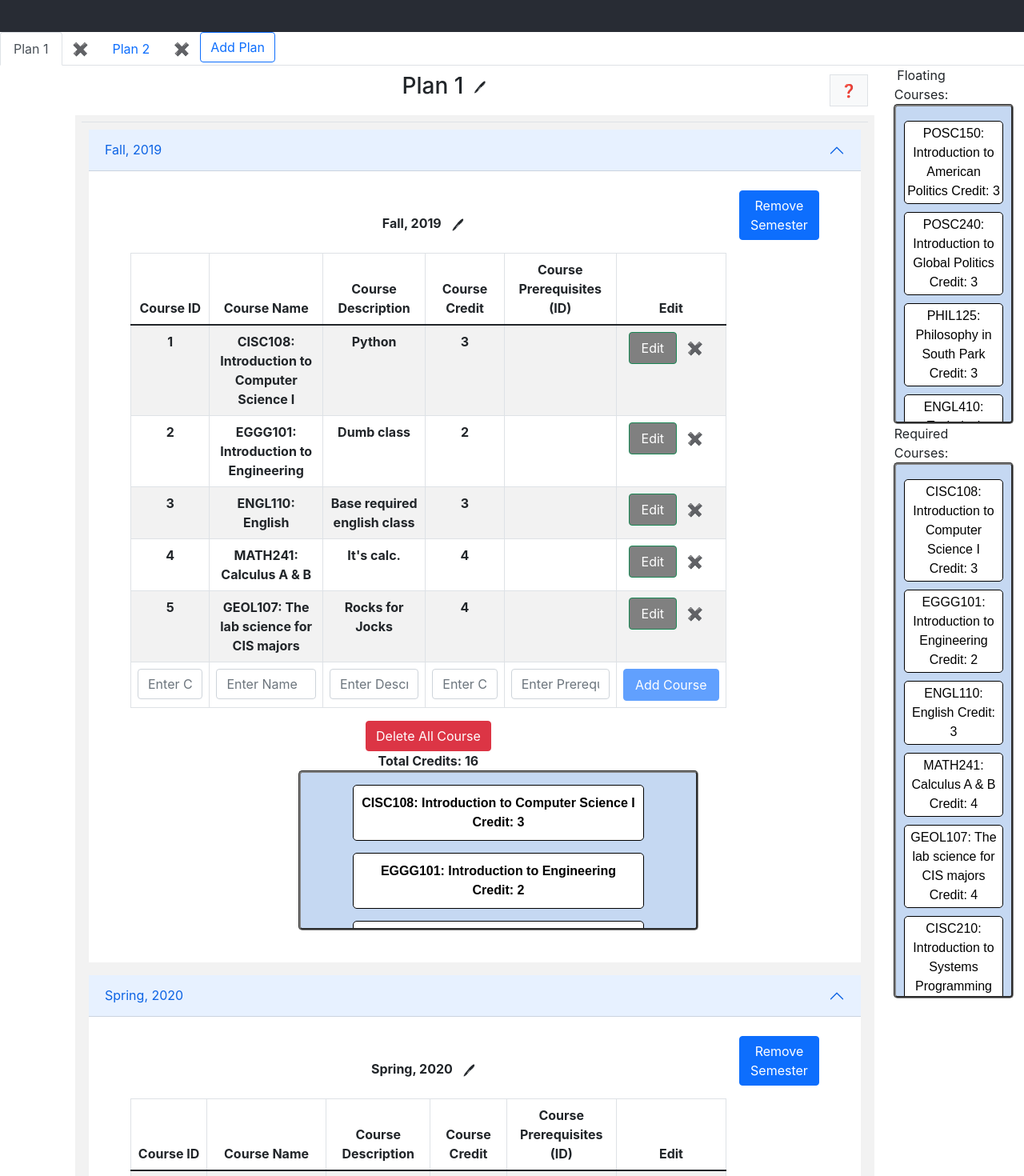
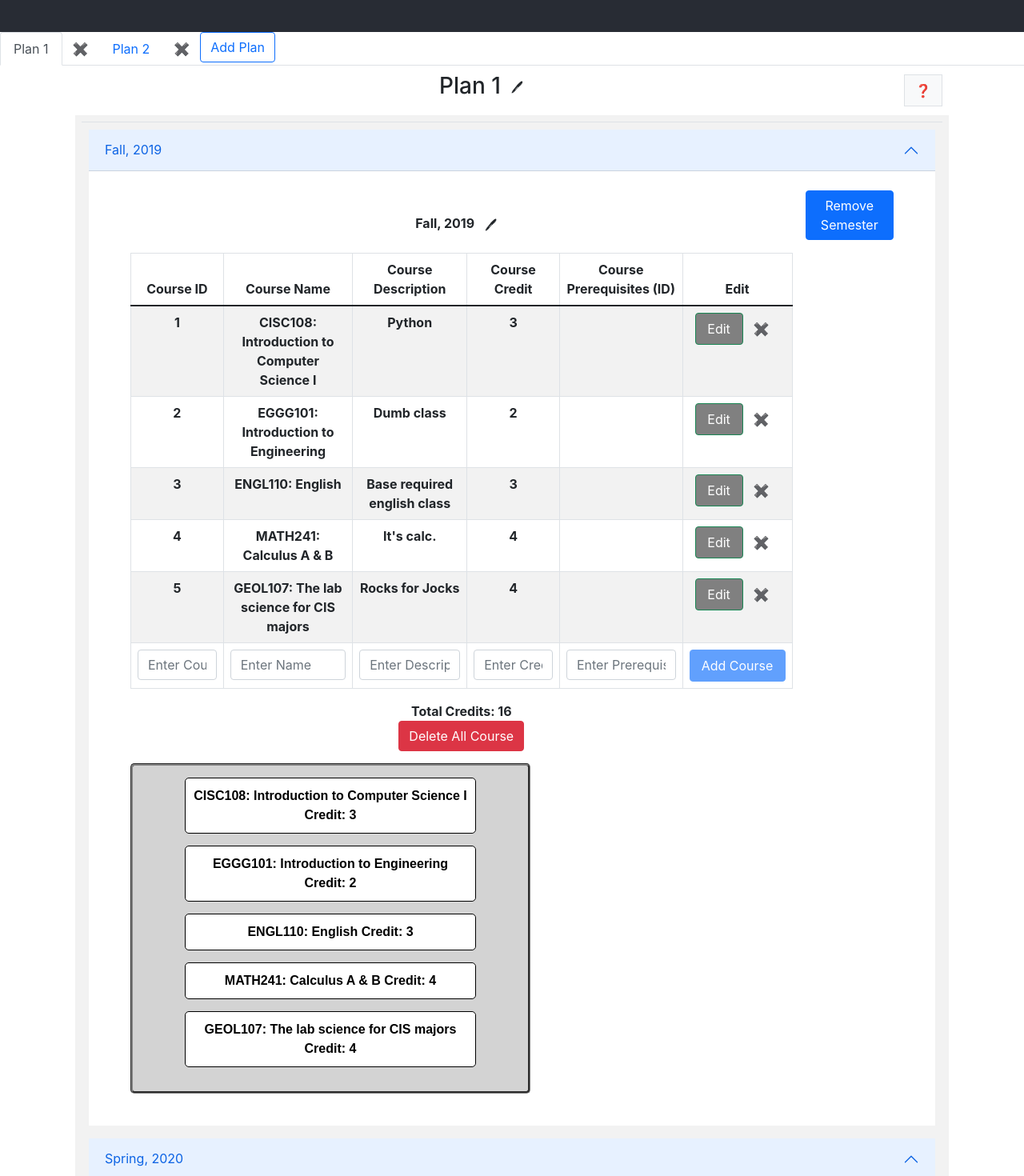
Before and after one commit to UD-CISC275-S22/cis-scheduler-team24, a React (Create React App) app: page / in a window 1280 px wide. Shown: the part 280-1750 px from the top of the page at 80% size. Built offline with nearby package versions, Linux system fonts and the light colour scheme.

Commit message:
Removing courses changes their isTaken status

```diff
--- a/src/App.css
+++ b/src/App.css
@@ -52,27 +52,27 @@
 
 .coursesbox {
     text-align: center;
-    height: 200px;
+    height: auto;
     width: 500px;
     overflow: auto;
-    background-color: rgb(197, 216, 242);
+    background-color: lightgray;
     color: gray;
     scrollbar-base-color: gold;
     font-family: arial;
     padding: 15px;
     justify-content: center;
-    margin-left: 210px;
     border-style: groove;
     border-color: gray;
     border-radius: 5px;
+    margin-top: 15px;
 }
 
 .floating {
     text-align: auto;
-    height: 400px;
-    width: 150px;
+    height: auto;
+    width: 100%;
     overflow: auto;
-    background-color: rgb(197, 216, 242);
+    background-color: lightgray;
     color: gray;
     scrollbar-base-color: gold;
     font-family: arial;
@@ -84,11 +84,12 @@
 }
 
 .required {
+    /* DRAGBOX STYLE
     text-align: auto;
     height: 670px;
     width: 150px;
     overflow: auto;
-    background-color: rgb(197, 216, 242);
+    background-color: lightgray;
     color: gray;
     scrollbar-base-color: gold;
     font-family: arial;
@@ -97,5 +98,13 @@
     border-style: groove;
     border-color: gray;
     border-radius: 5px;
-    /* margin-right: 5px; */
+    */
+
+    text-align: auto;
+    height: auto;
+    width: 100%;
+    overflow: auto;
+    font-family: arial;
+    padding: 15px;
+    justify-content: center;
 }
--- a/src/components/listCourses.tsx
+++ b/src/components/listCourses.tsx
@@ -86,7 +86,15 @@ export function ListCourses({
                 (course: Course): boolean => course.id !== doomedCourse.id
             )
         );
-        setFloats([...floatingCourses, doomedCourse]);
+        setFloats([...floatingCourses, { ...doomedCourse, isTaken: false }]);
+        setRequirements(
+            requiredCourses.map(
+                (course: Course): Course =>
+                    course.id === doomedCourse.id
+                        ? { ...course, isTaken: false }
+                        : { ...course }
+            )
+        );
         setShowAddModal(false);
     }
 
@@ -218,14 +226,14 @@ export function ListCourses({
                 </tbody>
             </Table>
             <Container>
+                <div>Total Credits: {Credits}</div>
+            </Container>
+            <Container>
                 <DeleteCourseModal
                     deletCourse={() => {
                         deleteAllCourse();
                     }}
                 ></DeleteCourseModal>
-            </Container>
-            <Container>
-                <div>Total Credits: {Credits}</div>
             </Container>
             <div className="coursesbox">
                 <DragDropContext onDragEnd={onDragEnd}>
--- a/src/components/viewPlan.tsx
+++ b/src/components/viewPlan.tsx
@@ -68,7 +68,16 @@ export function ViewPlan({
 
     function clearSemesters(): void {
         setSemesters([]);
-        setFloats([...courses]);
+        setFloats(
+            courses.map(
+                (course: Course): Course => ({ ...course, isTaken: false })
+            )
+        );
+        setRequirements(
+            requiredCourses.map(
+                (course: Course): Course => ({ ...course, isTaken: false })
+            )
+        );
     }
 
     function setSemesterName(id: number, name: string): void {
@@ -96,7 +105,7 @@ export function ViewPlan({
         <div>
             <Container>
                 <Row>
-                    <Col sm={11}>
+                    <Col>
                         <Table striped borderless>
                             <thead>
                                 <tr>
@@ -164,7 +173,7 @@ export function ViewPlan({
                             </tbody>
                         </Table>
                     </Col>
-                    <Col sm={1}>
+                    <Col>
                         <div>
                             {/* <Button variant="primary" onClick={handleShow}>
                                     Show Courses Pool and Degree plan
--- a/src/components/viewRequirements.tsx
+++ b/src/components/viewRequirements.tsx
@@ -1,5 +1,7 @@
 import React from "react";
+import { Table } from "react-bootstrap";
 import { Course } from "../interfaces/course";
+/*
 import {
     DragDropContext,
     Draggable,
@@ -8,6 +10,7 @@ import {
     DropResult,
     NotDraggingStyle
 } from "react-beautiful-dnd";
+*/
 
 export function ViewRequirements({
     requirements,
@@ -16,6 +19,7 @@ export function ViewRequirements({
     requirements: Course[];
     setRequirements: (courses: Course[]) => void;
 }): JSX.Element {
+    /*
     const onDragEnd = (result: DropResult) => {
         const { source, destination } = result;
         if (!destination) return;
@@ -25,7 +29,9 @@ export function ViewRequirements({
         items.splice(destination.index, 0, newOrder);
         setRequirements(items);
     };
+    */
 
+    /*
     const getItemStyle = (
         isDragging: boolean,
         draggableStyle: DraggingStyle | NotDraggingStyle | undefined
@@ -39,8 +45,35 @@ export function ViewRequirements({
         borderRadius: "5px",
         ...draggableStyle
     });
+    */
+
     return (
-        <div className="required">
+        <div>
+            <Table striped bordered hover className="required">
+                <thead>
+                    <tr>
+                        <th>
+                            <div>Course</div>
+                        </th>
+                        <th>
+                            <div>Taken?</div>
+                        </th>
+                    </tr>
+                </thead>
+                <tbody>
+                    {requirements.map((course: Course) => (
+                        <tr key={course.id}>
+                            <td>
+                                <td>{course.name}</td>
+                            </td>
+                            <td>
+                                {course.isTaken ? <div>✓</div> : <div>✗</div>}
+                            </td>
+                        </tr>
+                    ))}
+                </tbody>
+            </Table>
+            {/*}
             <DragDropContext onDragEnd={onDragEnd}>
                 <Droppable droppableId="courses">
                     {(Provided) => (
@@ -84,6 +117,7 @@ export function ViewRequirements({
                     )}
                 </Droppable>
             </DragDropContext>
+                        */}
         </div>
     );
 }
--- a/src/components/viewSemester.tsx
+++ b/src/components/viewSemester.tsx
@@ -36,11 +36,27 @@ export function ViewSemester({
 
     function deleteSemester(): void {
         removeSemester(semester.id);
-        removeCourses();
+        removeSemesterCourses();
     }
 
-    function removeCourses(): void {
-        setFloats([...floatingCourses, ...semesterCourses]);
+    function removeSemesterCourses(): void {
+        setFloats(
+            floatingCourses.concat(
+                semesterCourses.map(
+                    (course: Course): Course => ({ ...course, isTaken: false })
+                )
+            )
+        );
+        setRequirements(
+            requiredCourses.map(
+                (course: Course): Course =>
+                    semesterCourses
+                        .map((semCourse: Course): number => semCourse.id)
+                        .includes(course.id)
+                        ? { ...course, isTaken: false }
+                        : { ...course }
+            )
+        );
         setSemesterCourses([]);
     }
 
@@ -94,7 +110,9 @@ export function ViewSemester({
                                     requiredCourses={requiredCourses}
                                     setFloats={setFloats}
                                     setRequirements={setRequirements}
-                                    removeSemesterCourses={removeCourses}
+                                    removeSemesterCourses={
+                                        removeSemesterCourses
+                                    }
                                     updateCourses={updateCourses}
                                     updateSemesterCourses={
                                         updateSemesterCourses
--- a/src/data/course–book.json
+++ b/src/data/course–book.json
@@ -152,5 +152,16 @@
         "isEditing": false,
         "isRequired": false,
         "breadthType": "B"
+    },
+    {
+        "id": 15,
+        "name": "CISC475: Advanced Software Engineering",
+        "credits": 3,
+        "description": "This is for the big kids",
+        "prerequisites": [],
+        "isTaken": false,
+        "isEditing": false,
+        "isRequired": true,
+        "breadthType": "D"
     }
 ]
```
